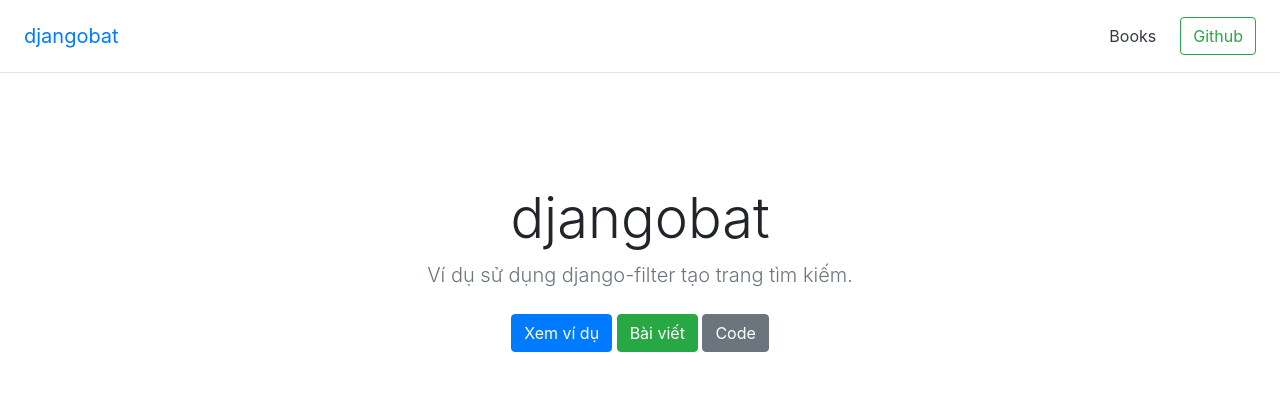
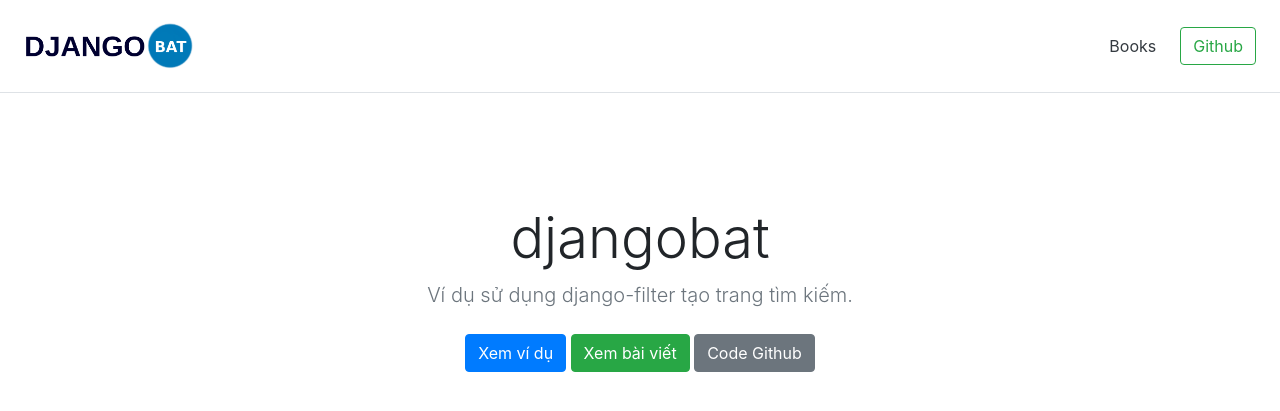
Before and after one commit to djangobat/django-filter, a Django app: page / in a window 1280 px wide. Shown: the top 411 px of the page. Run offline with Django 3.2, Linux system fonts and the light colour scheme; some libraries are stand-ins or nearby versions.

Commit message:
update base page

```diff
--- a/myproject/settings.py
+++ b/myproject/settings.py
@@ -125,3 +125,6 @@ USE_TZ = True
 # https://docs.djangoproject.com/en/3.0/howto/static-files/
 
 STATIC_URL = '/static/'
+STATICFILES_DIRS = (
+    os.path.join(BASE_DIR, 'static'),
+)
--- a/templates/base.html
+++ b/templates/base.html
@@ -1,4 +1,5 @@
 <!doctype html>
+{% load static %}
 <html lang="en">
 <head>
     <meta charset="utf-8">
@@ -11,7 +12,9 @@
 <body>
     <header>
         <div class="d-flex flex-column flex-md-row align-items-center p-3 px-md-4 mb-3 bg-white border-bottom box-shadow">
-            <a href="{% url 'home' %}" class="navbar-brand my-0 mr-md-auto font-weight-normal">djangobat</a>
+            <a href="{% url 'home' %}" class="navbar-brand my-0 mr-md-auto font-weight-normal">
+                <img style="max-height: 50px" src="{% static 'img/logo-dark.png' %}" alt="">
+            </a>
             <nav class="my-2 my-md-0 mr-md-3">
                 <a class="p-2 text-dark" href="{% url 'books_list' %}">Books</a>
             </nav>
--- a/templates/books/list.html
+++ b/templates/books/list.html
@@ -44,6 +44,7 @@ Books
     </div>
     <div class="col-md-8">
         <h2>Books</h2>
+        <p>Tải dữ liệu có sẵn bằng câu lệnh: <code>python manage.py loaddata fixtures/books.json</code></p>
         <h4 class="d-flex justify-content-between align-items-center mb-3">
             <span class="text-muted">Danh sách books</span>
             <span class="badge badge-secondary badge-pill">{{ books.count }}</span>
--- a/templates/home.html
+++ b/templates/home.html
@@ -8,8 +8,8 @@ Home Page
     <p class="lead text-muted">Ví dụ sử dụng django-filter tạo trang tìm kiếm.</p>
     <p>
         <a href="{% url 'books_list' %}" class="btn btn-primary my-2">Xem ví dụ</a>
-        <a href="https://djangobat.com/blog/huong-dan-tao-tim-kiem-dung-django-filter/" class="btn btn-success my-2">Bài viết</a>
-        <a href="https://github.com/djangobat/django-filter" class="btn btn-secondary my-2">Code</a>
+        <a href="https://djangobat.com/blog/huong-dan-tao-tim-kiem-dung-django-filter/" class="btn btn-success my-2">Xem bài viết</a>
+        <a href="https://github.com/djangobat/django-filter" class="btn btn-secondary my-2">Code Github</a>
     </p>
 </div>
 {% endblock main %}
```
Also changed, not shown: README.md, static/img/avatar.png (added), static/img/logo-dark.png (added).
